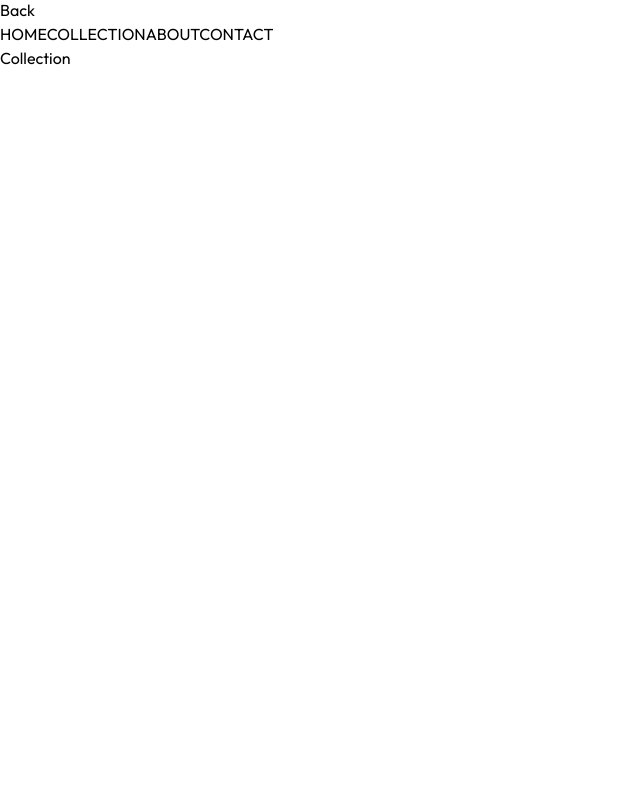
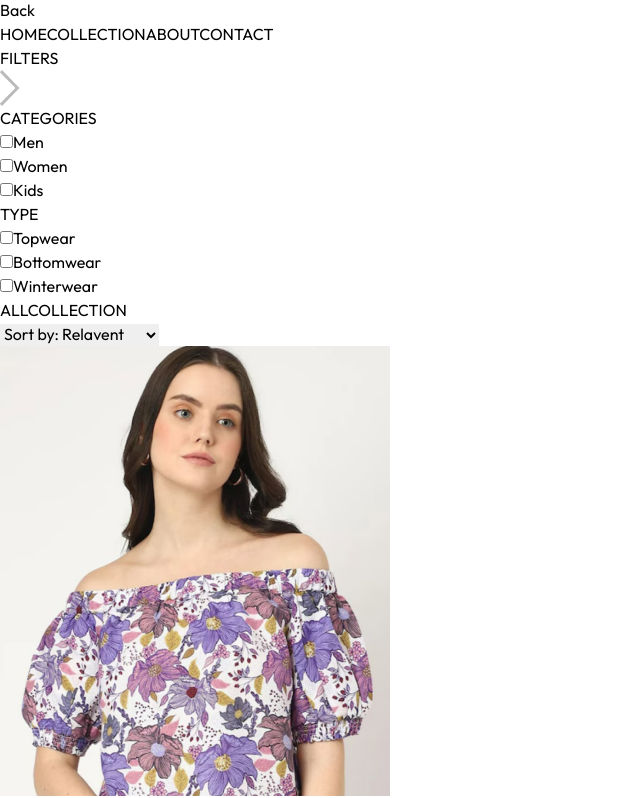
Before and after one commit to dipto230/e-commerce-side, a React (Vite) app: page /collection in a window 1280 px wide. Shown: the part 476-1274 px from the top of the page, without its empty margins (0-640 px from the left). Before the commit the page ends 800 px from the top, so only its background shows below. Built offline with nearby package versions, Linux system fonts and the light colour scheme.

Commit message:
footer and other section done

```diff
--- a/src/App.jsx
+++ b/src/App.jsx
@@ -10,6 +10,7 @@
 import PlaceOrder from './pages/PlaceOrder'
 import Orders from './pages/Orders'
 import Navbar from './components/Navbar'
+import Footer from './components/Footer'
 
 const App = () => {
   return (
@@ -27,6 +28,7 @@
         <Route path='/orders' element={<Orders/>}/>
 
       </Routes>
+      <Footer/>
 
     </div>
   )
--- /dev/null
+++ b/src/components/Footer.jsx
@@ -0,0 +1,42 @@
+import React from 'react'
+import { assets } from '../assets/frontend_assets/assets'
+
+const Footer = () => {
+  return (
+      <div className='flex flex-col sm:grid grid-cols-[3fr_1fr_1fr] gap-14 my-10 mt-40 text-sm'>
+          <div>
+              <img src={assets.logo} className='mg-5 w-32 ' alt='footer-logo' />
+              <p className='w-full md:w-2/3 text-gray-600'>
+                  Bringing Quality to Your Doorstep
+              </p>
+          </div>
+          <div>
+              <p className='text-xl font-medium mb-5'>COMPANY</p>
+              <ul className='flex flex-col gap-1  text-gray-600'>
+                  <li>Home</li>
+                  <li>About</li>
+                  <li>Delivery</li>
+                  <li>Privacy Policy</li>
+
+              </ul>
+          </div>
+          <div>
+              <p className='text-xl font-medium mb-5'>GET IN TOUCH</p>
+              <ul className='flex flex-col gap-1  text-gray-600'>
+                  <li>
+                      +1-212-456-7890
+                  </li>
+                  <li>contact@gmail.com</li>
+              </ul>
+          </div>
+          <div>
+              <hr />
+              <p className='py-5 text-sm text-center'>Copyright 2024@ forever.com -All Right Reserved</p>
+          </div>
+
+
+    </div>
+  )
+}
+
+export default Footer
--- a/src/components/NewsletterBox.jsx
+++ b/src/components/NewsletterBox.jsx
@@ -2,13 +2,19 @@
 
 
 const NewsletterBox = () => {
+
+  const onSubmitHandler = (event) => {
+    event.preventDefault();
+
+
+  }
   return (
       <div className='text-center'>
           <p className='text-2xl font-medium  text-gray=800'>Subscribe now & get 20% off</p>
           <p className='text-gray-300 mt-3'>
               Join our community and be the first to know about exclusive deals, new arrivals, and more
           </p>
-          <from className='w-full  sm:w-1/2 flex items-center  gap-3  mx-auto  my-6  border  pl-3 '>
+          <from onSubmit={onSubmitHandler} className='w-full  sm:w-1/2 flex items-center  gap-3  mx-auto  my-6  border  pl-3 '>
               <input className='w-full sm:flex-1 outline-none' type="email" placeholder='Enter Your Email' required />
               <button type='submit' className='bg-black text-white text-xs px-10 py-4 '>SUBSCRIBE</button>
           </from>
--- a/src/pages/Collection.jsx
+++ b/src/pages/Collection.jsx
@@ -1,8 +1,113 @@
-import React from 'react'
+import React, { useContext, useEffect, useState } from 'react'
+import { ShopContext } from '../context/ShopContext'
+import { assets } from '../assets/frontend_assets/assets';
+import Title from './../components/Title';
+import ProductItem from './../components/ProductItem';
 
 const Collection = () => {
+  const { products } = useContext(ShopContext);
+  const [showFilter, setShowFilter] = useState(false);
+  const [filterProducts, setFilterProducts] = useState([]);
+  const [category, setCategory] = useState([]);
+  const [subCategory, setSubCategory] = useState([]);
+
+  const toggleCategory = (e) => {
+    if (category.includes(e.target.value)) {
+      setCategory(prev=>prev.filter(item=>item!==e.target.value))
+    } else {
+      setCategory(prev=>[...prev,e.target.value])
+    }
+  }
+  const toggleSubCategory = (e) => {
+    if (subCategory.includes(e.target.value)) {
+      setSubCategory(prev=>prev.filter(item=>item!== e.target.value))
+    }
+    else {
+      setCategory(prev=>[...prev,e.target.value])
+    }
+  }
+  const applyFilter = () => {
+    let productsCopy = products.slice();
+    if (category.length > 0) {
+      productsCopy = productsCopy.filter(item => category.includes(item.category));
+
+
+    }
+    setFilterProducts(productsCopy)
+  }
+  useEffect(() => {
+    setFilterProducts(products);
+  }, [])
+  useEffect(() => {
+    applyFilter();
+
+  },[category, subCategory])
+
+
   return (
-    <div>Collection</div>
+    <div className='flex flex-col sm:flex-row gap-1 sm:gap-10 pt-10 border-t'>
+      <div className='min-w-60'>
+        <p onClick={()=>setShowFilter(!showFilter)} className='my-2 text-xl flex items-center cursor-pointer gap-2'>FILTERS
+          <img className={`h-3 sm:hidden ${showFilter ? 'rotate-90':''}`} src={assets.dropdown_icon}  />
+
+        </p>
+
+        <div className={`border border-gray-300 pl-5 py-3 mt-6 ${showFilter ? '' : 'hidden'} sm:block`}>
+          <p className='mb-3 text-sm font-medium'>CATEGORIES</p>
+          <div className='flex flex-col gap-2 text-sm font-light text-gray-600'>
+            <p className='flex gap-2'>
+              <input className='w-3' type='checkbox' value={'Men'} onChange={toggleCategory} />Men
+            </p>
+            <p className='flex gap-2'>
+              <input className='w-3' type='checkbox' value={'Women'} onChange={toggleCategory} />Women
+            </p>
+            <p className='flex gap-2'>
+              <input className='w-3' type='checkbox' value={'Kids'} onChange={toggleCategory} />Kids
+            </p>
+          </div>
+        </div>
+
+        <div className={`border border-gray-300 pl-5 py-3 my-5 mt-6 ${showFilter ? '' : 'hidden'} sm:block`}>
+          <p className='mb-3 text-sm font-medium'>TYPE</p>
+          <div className='flex flex-col gap-2 text-sm font-light text-gray-600'>
+            <p className='flex gap-2'>
+              <input className='w-3' type='checkbox' value={'Topwear'} onChange={toggleSubCategory} />Topwear
+            </p>
+            <p className='flex gap-2'>
+              <input className='w-3' type='checkbox' value={'Bottomwear'} onChange={toggleSubCategory} />Bottomwear
+            </p>
+            <p className='flex gap-2'>
+              <input className='w-3' type='checkbox' value={'Winterwear'} onChange={toggleSubCategory} />Winterwear
+            </p>
+          </div>
+        </div>
+      </div>
+      <div className='flex-1'>
+        <div className='flex justify-center text-base sm:text-2xl mb-4'>
+          <Title text1={'ALL'} text2={'COLLECTION'} />
+          <select className='border-2 border-gray-300 text-sm px-2'>
+            <option value="relavent">Sort by: Relavent</option>
+            <option value="low-high">Sort by:Low to High</option>
+            <option value="high-low">Sort by:High to Low</option>
+          </select>
+
+        </div>
+        <div className='grid grid-cols-2 md:grid-cols-3 lg:grid-cols-4 gap-4 gap-y-6'>
+          {
+            filterProducts.map((item, index) => (
+              <ProductItem
+                key={index}
+                name={item.name}
+                id={item._id}
+                price={item.price}
+                image={item.image}
+              />
+            ))
+          }
+        </div>
+
+      </div>
+    </div>
   )
 }
 
```
